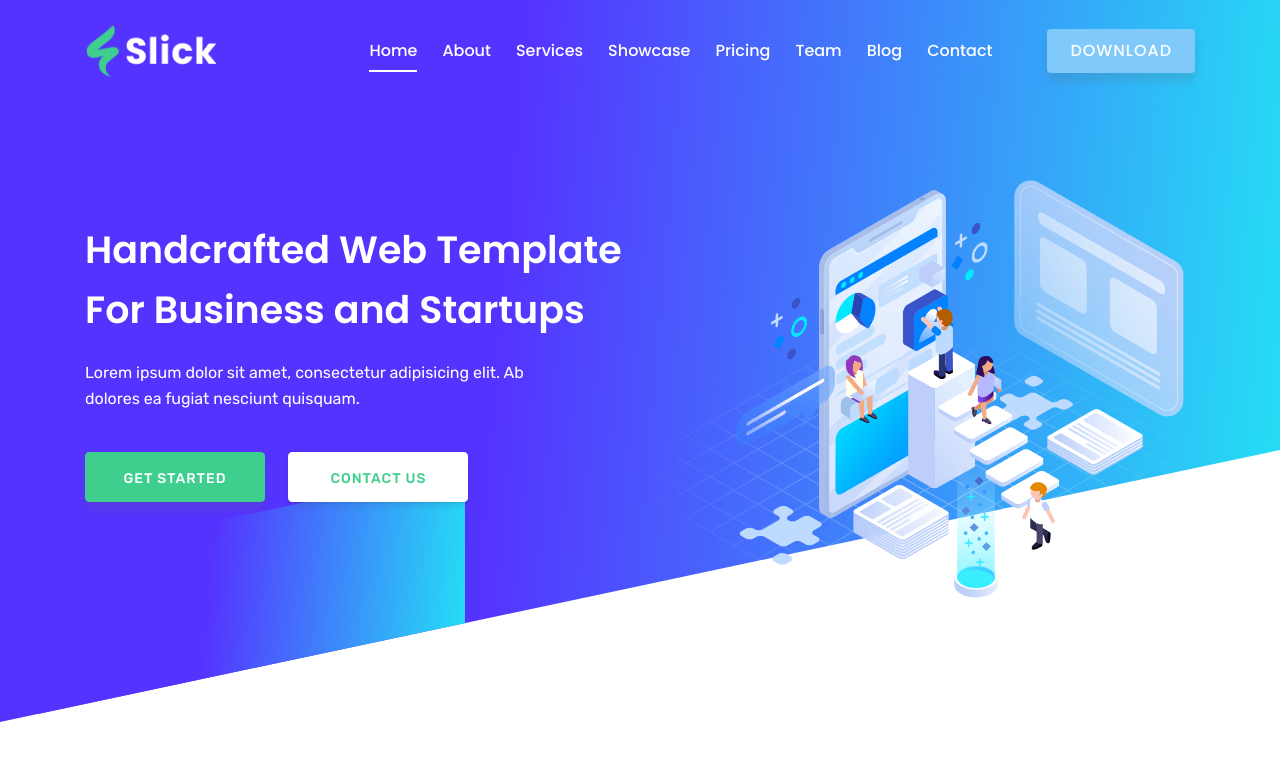
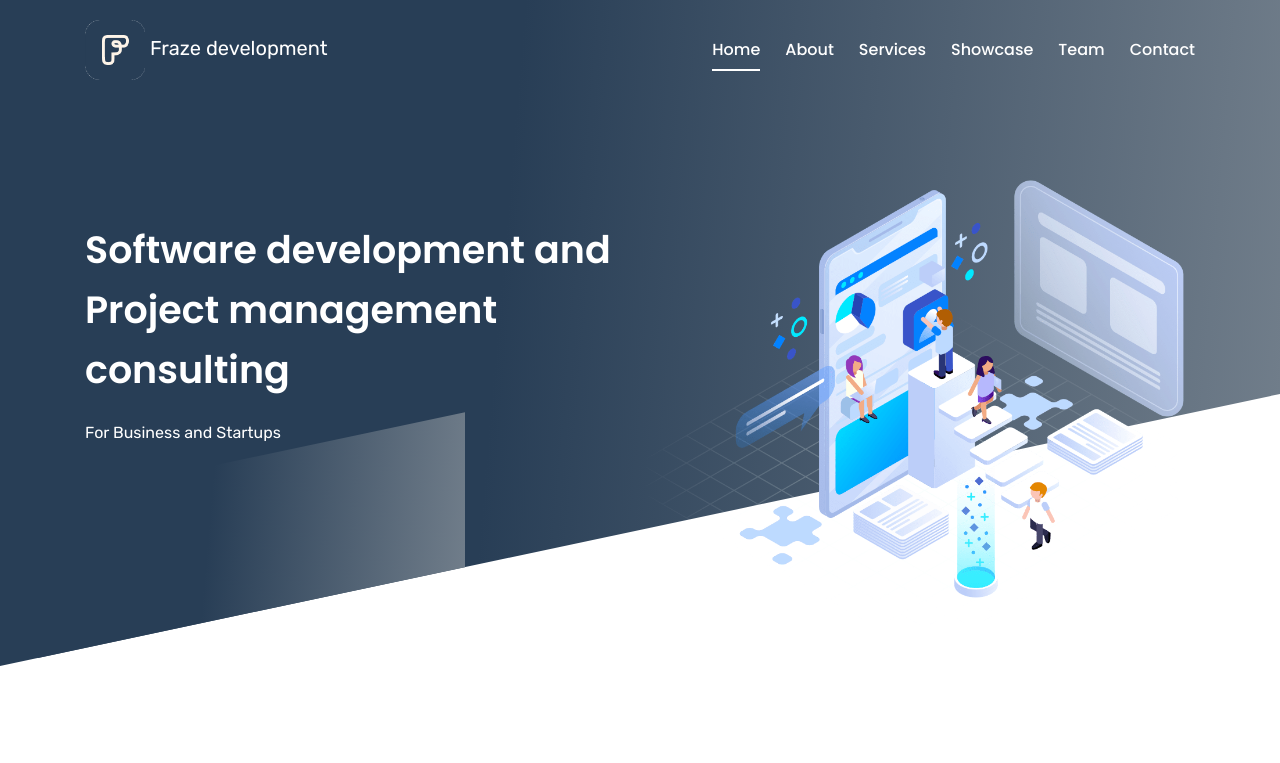
Before and after one commit to engzepeda/fraze-development, a plain HTML site: page index.html in a window 1280 px wide. Shown: the top 763 px of the page. Drawn offline with Linux system fonts and the light colour scheme.

Commit message:
Changes on style

```diff
--- a/css/main.css
+++ b/css/main.css
@@ -87,7 +87,7 @@ a:not([href]):not([tabindex]):hover {
 }
 
 .bg-defult {
-  background: #3c9cfd !important;
+  background: #283e56 !important;
 }
 
 /* ==========================================================================
@@ -473,8 +473,8 @@ button:focus {
   cursor: pointer;
   text-align: center;
   border-radius: 4px;
-  background: #5533ff;
-  background: linear-gradient(95deg, #5533ff 40%, #25ddf5 100%);
+  background: #283e56;
+  background: linear-gradient(95deg, #283e56 40%, #707d8a 100%);
   -webkit-box-shadow: 0px 8px 9px 0px rgba(96, 94, 94, 0.17);
           box-shadow: 0px 8px 9px 0px rgba(96, 94, 94, 0.17);
   z-index: 9999999;
@@ -499,8 +499,8 @@ button:focus {
 }
 
 .menu-bg {
-  background: #5533ff;
-  background: linear-gradient(95deg, #5533ff 40%, #25ddf5 100%) !important;
+  background: #283e56;
+  background: linear-gradient(95deg, #283e56 40%, #707d8a 100%) !important;
   -webkit-box-shadow: 0 0 7px 1px rgba(0, 0, 0, 0.1);
           box-shadow: 0 0 7px 1px rgba(0, 0, 0, 0.1);
   z-index: 9999;
@@ -1020,8 +1020,8 @@ button:focus {
   height: 100%;
   top: 0px;
   left: 0px;
-  background: #5533ff;
-  background: linear-gradient(95deg, #5533ff 40%, #25ddf5 100%);
+  background: #283e56;
+  background: linear-gradient(95deg, #283e56 40%, #707d8a 100%);
   -webkit-transform: skewY(-12deg);
   transform: skewY(-12deg);
   -webkit-transform-origin: 0;
@@ -1036,8 +1036,8 @@ button:focus {
   left: 16.66666%;
   left: calc(calc(100% / 3) / 2);
   right: auto;
-  background: #5533ff;
-  background: linear-gradient(95deg, #5533ff 40%, #25ddf5 100%);
+  background: #283e56;
+  background: linear-gradient(95deg, #283e56 40%, #707d8a 100%);
   height: 200px;
 }
 
@@ -1045,8 +1045,8 @@ button:focus {
   width: 33.33333%;
   width: calc(100% / 3);
   bottom: 0;
-  background: #5533ff;
-  background: linear-gradient(95deg, #5533ff 40%, #25ddf5 100%);
+  background: #283e56;
+  background: linear-gradient(95deg, #283e56 40%, #707d8a 100%);
   position: absolute;
   height: 155px;
   left: 3%;
@@ -1488,8 +1488,8 @@ button:focus {
 }
 
 #showcase .gradient-bg {
-  background: #5533ff;
-  background: linear-gradient(95deg, #5533ff 40%, #25ddf5 100%);
+  background: #283e56;
+  background: linear-gradient(95deg, #283e56 40%, #707d8a 100%);
   padding: 119px 0px 80px 0px;
 }
 
--- a/index.html
+++ b/index.html
@@ -8,9 +8,9 @@
   <meta name="keywords" content="Bootstrap, Landing page, Template, Business, Service">
   <meta name="viewport" content="width=device-width, initial-scale=1, maximum-scale=1">
   <meta name="author" content="Grayrids">
-  <title>Slick - Bootstrap 4 Template</title>
+  <title>FRAZE Development</title>
   <!--====== Favicon Icon ======-->
-  <link rel="shortcut icon" href="img/2.png" type="image/png">
+  <link rel="shortcut icon" href="LOGOS/fraze-logo.png" type="image/png">
   <!-- Bootstrap CSS -->
   <link rel="stylesheet" href="css/bootstrap-4.5.0.min.css">
   <link rel="stylesheet" href="css/animate.css">
@@ -39,7 +39,8 @@
           <div class="col-lg-12">
             <nav class="navbar navbar-expand-lg">
               <a class="navbar-brand" href="index.html">
-                <img src="img/logo.png" alt="Logo">
+                <img src="LOGOS/fraze-logo.png" width="60px" alt="Logo">
+                Fraze development
               </a>
               <button class="navbar-toggler" type="button" data-toggle="collapse" data-target="#navbarSupportedContent"
                 aria-controls="navbarSupportedContent" aria-expanded="false" aria-label="Toggle navigation">
@@ -63,20 +64,10 @@
                     <a class="page-scroll" href="#showcase">Showcase</a>
                   </li>
                   <li class="nav-item">
-                    <a class="page-scroll" href="#pricing">Pricing</a>
-                  </li>
-                  <li class="nav-item">
                     <a class="page-scroll" href="#team">Team</a>
                   </li>
                   <li class="nav-item">
-                    <a class="page-scroll" href="#blog">Blog</a>
-                  </li>
-                  <li class="nav-item">
                     <a class="page-scroll" href="#contact">Contact</a>
-                  </li>
-                  <li class="nav-item">
-                    <a class="btn btn-singin" href="https://uideck.com/products/slick-free-bootstrap-template/"
-                      rel="nofollow">Download</a>
                   </li>
                 </ul>
               </div> <!-- navbar collapse -->
@@ -91,14 +82,10 @@
         <div class="row space-100">
           <div class="col-lg-6 col-md-12 col-xs-12">
             <div class="contents">
-              <h2 class="head-title">Handcrafted Web Template <br class="d-none d-xl-block">For Business and Startups</h2>
-              <p>Lorem ipsum dolor sit amet, consectetur adipisicing elit. Ab <br class="d-none d-xl-block">dolores ea fugiat nesciunt quisquam.
+              <h2 class="head-title">Software development and Project management consulting <br class="d-none d-xl-block"></h2>
+              <p>
+                For Business and Startups
               </p>
-              <div class="header-button">
-                <a href="https://uideck.com/products/slick-free-bootstrap-template/" rel="nofollow"
-                  class="btn btn-border-filled">Get Started</a>
-                <a href="#contact" class="btn btn-border page-scroll">Contact Us</a>
-              </div>
             </div>
           </div>
           <div class="col-lg-6 col-md-12 col-xs-12 p-0">
```
Also changed, not shown: LOGOS/fraze-logo.png (added), 1 other file.
